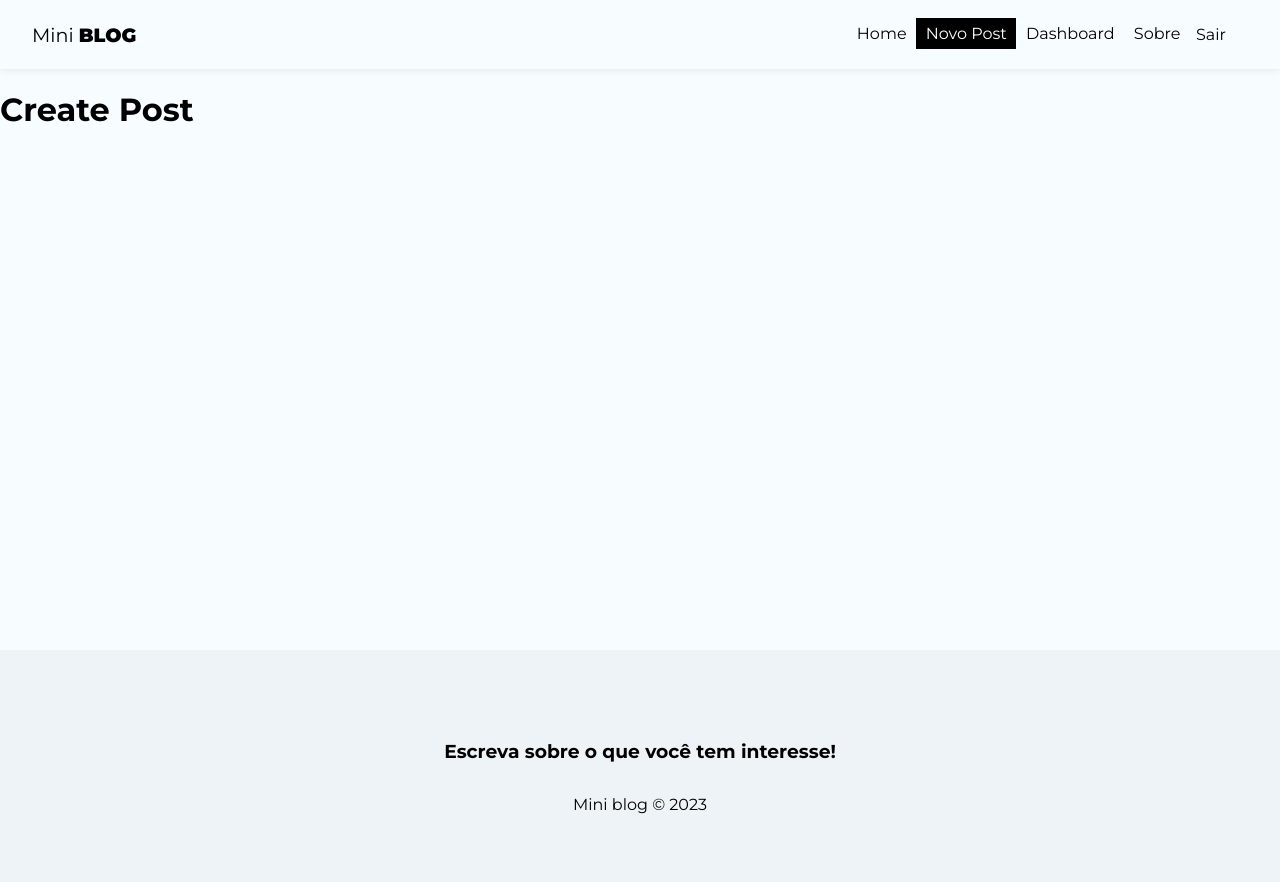
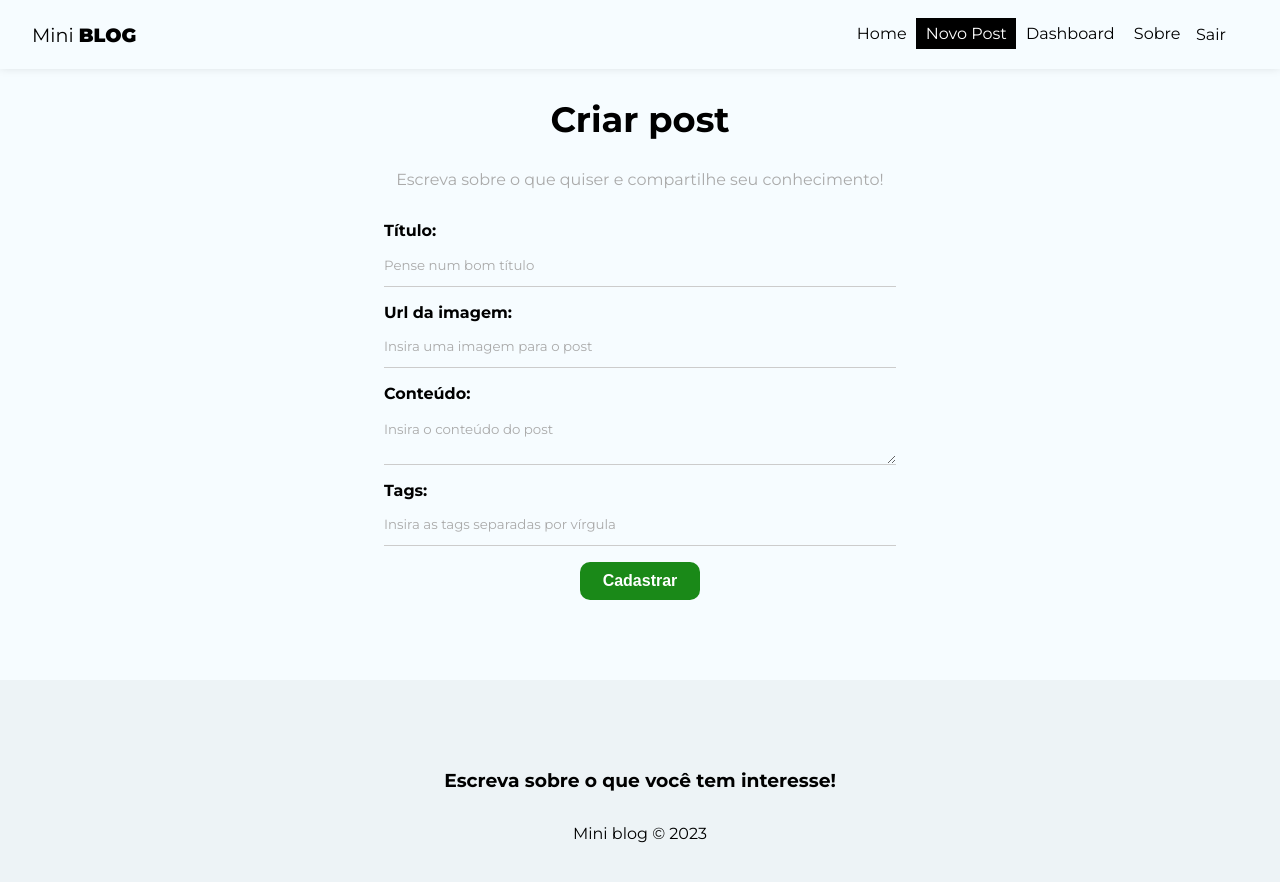
Before and after one commit to matheusvleite/mini-blog, a React (Create React App) app: page /posts/create in a window 1280 px wide. Shown: the top 882 px of the page. Built offline with nearby package versions, Linux system fonts and the light colour scheme; no server answers; sample sign-in values are in the browser's storage.

Commit message:
Estrutura da página de criar post

```diff
--- a/src/pages/CreatePost/CreatePost.js
+++ b/src/pages/CreatePost/CreatePost.js
@@ -1,10 +1,75 @@
 import React from 'react';
 import styles from './CreatePost.module.css';
+import { useState } from 'react';
+import { useNavigate } from 'react-router-dom';
+import { useAuthValue } from '../../context/AuthContext';
 
 const CreatePost = () => {
+    const [title, setTitle] = useState('');
+    const [image, setImage] = useState('');
+    const [body, setBody] = useState('');
+    const [tags, seTags] = useState([]);
+    const [formError, setFormError] = useState('');
+
+    const handleSubmit = (e) => {
+        e.preventDefault();
+    };
+
     return (
-        <div>
-            <h1>Create Post</h1>
+        <div className={styles.create_post}>
+            <h2>Criar post</h2>
+            <p>Escreva sobre o que quiser e compartilhe seu conhecimento!</p>
+            <form onSubmit={handleSubmit}>
+                <label>
+                    <span>Título:</span>
+                    <input
+                        type="text"
+                        name="title"
+                        required
+                        placeholder='Pense num bom título'
+                        onChange={e => setTitle(e.target.value)}
+                        value={title}
+                    />
+                </label>
+                <label>
+                    <span>Url da imagem:</span>
+                    <input
+                        type="text"
+                        name="image"
+                        required
+                        placeholder='Insira uma imagem para o post'
+                        onChange={e => setImage(e.target.value)}
+                        value={image}
+                    />
+                </label>
+                <label>
+                    <span>Conteúdo:</span>
+                    <textarea
+                        name="body"
+                        required
+                        placeholder='Insira o conteúdo do post'
+                        onChange={e => setBody(e.target.value)}
+                        value={body}
+                    >
+                    </textarea>
+                </label>
+                <label>
+                    <span>Tags:</span>
+                    <input
+                        type="text"
+                        name="tags"
+                        required
+                        placeholder='Insira as tags separadas por vírgula'
+                        onChange={e => seTags(e.target.value)}
+                        value={tags}
+                    />
+                </label>
+                <button className='btn'>Cadastrar</button>
+                {/* {loading ? <button className='btn' disabled>Aguarde...</button> :
+                    <button className='btn'>Cadastrar</button>
+                }
+                {error && <p className='error'>{error}</p>} */}
+            </form>
         </div>
     )
 }
--- a/src/pages/CreatePost/CreatePost.module.css
+++ b/src/pages/CreatePost/CreatePost.module.css
@@ -0,0 +1,12 @@
+.create_post {
+    text-align: center;
+}
+
+.create_post h2 {
+    font-size: 2.2rem;
+}
+
+.create_post p {
+    color: #aaa;
+    margin-bottom: 2rem;
+}
```
